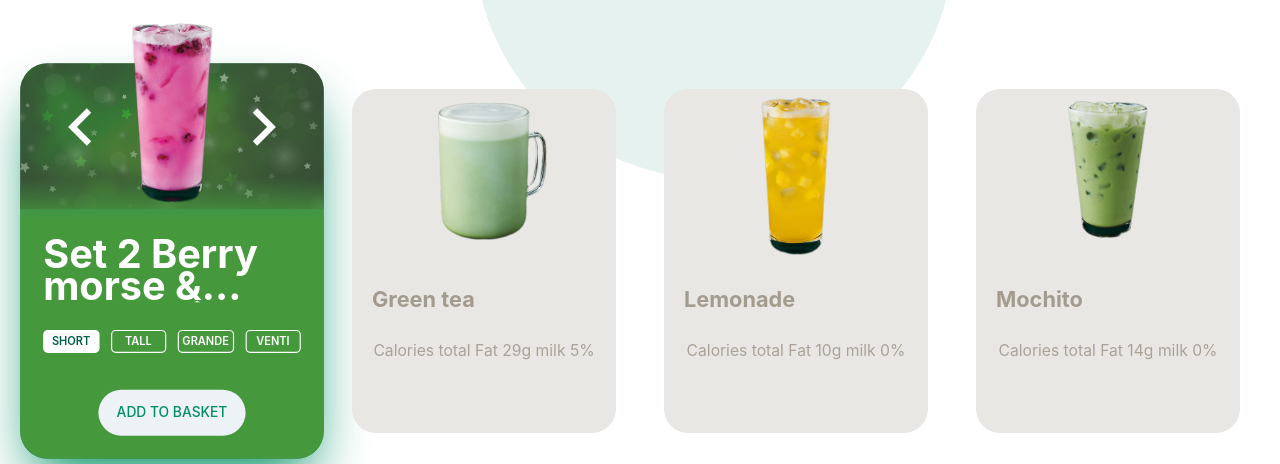
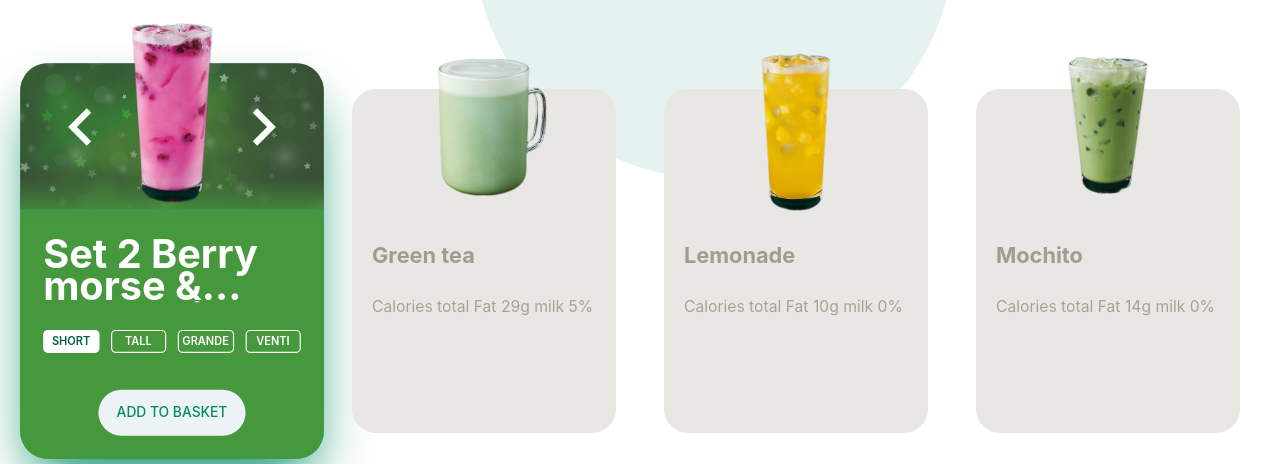
Before and after one commit to TarasMakarchuk/online-store, a Next.js app in the folder client/: page / in a window 1280 px wide. Shown: the part 171-635 px from the top of the page. Built offline with nearby package versions, Linux system fonts and the light colour scheme; no server answers.

Commit message:
:construction: console warnings fix

```diff
--- a/client/app/components/ui/catalog/carousel/Carousel.tsx
+++ b/client/app/components/ui/catalog/carousel/Carousel.tsx
@@ -11,6 +11,7 @@ export const Carousel: FC<{ products: IProduct[] }> = ({ products }) => {
 				<CarouselItem
 					product={product}
 					index={index}
+					key={index}
 				/>)
 			}
 		</section>
--- a/client/app/components/ui/catalog/carousel/carousel-item/CarouselItem.tsx
+++ b/client/app/components/ui/catalog/carousel/carousel-item/CarouselItem.tsx
@@ -5,9 +5,9 @@ import { TypeSize } from '@/store/cart/cart.types';
 import { ICarouselItem } from '@/ui/catalog/carousel/carousel-item/carousel.interface';
 import { CarouselNavigation } from '@/ui/catalog/carousel/carousel-item/carousel-navigation/CarouselNavigation';
 import cn from 'clsx';
-import styles from '../Carousel.module.scss';
 import { useCarousel } from '@/ui/catalog/carousel/carousel-item/useCarouse';
 import { useActions } from '@/hooks/useActions';
+import styles from '../Carousel.module.scss';
 
 export const CarouselItem: FC<ICarouselItem> = ({ product, index }) => {
 	const [selectedSize, setSelectedSize] = useState<TypeSize>('SHORT');
@@ -17,16 +17,16 @@ export const CarouselItem: FC<ICarouselItem> = ({ product, index }) => {
 	const isActive: boolean = index === selectedItemIndex;
 
 	return (
-		<button className={cn(styles.item, {
-			[styles.active]: isActive,
+		<div className={cn(styles.item, {
+			[styles.active]: isActive
 		})}
-		aria-label='Select-item'
-		role='button'
+			aria-label='Select-item'
+			role='button'
 		>
 
 			<div>
-				<CarouselNavigation onSelectedSlide={() => selectSlide(index)} product={product} isActive={isActive}/>
-				<button
+				<CarouselNavigation onSelectedSlide={() => selectSlide(index)} product={product} isActive={isActive} />
+				<div
 					className={styles.heading}
 					onClick={() => selectSlide(index)}
 				>
@@ -34,7 +34,7 @@ export const CarouselItem: FC<ICarouselItem> = ({ product, index }) => {
 					<span>
 						{product.name}
 					</span>
-				</button>
+				</div>
 
 				{isActive ?
 					<>
@@ -53,6 +53,6 @@ export const CarouselItem: FC<ICarouselItem> = ({ product, index }) => {
 				}
 			</div>
 
-		</button>
+		</div>
 	);
 };
--- a/client/app/components/ui/catalog/carousel/carousel-item/carousel-navigation/CarouselNavigation.tsx
+++ b/client/app/components/ui/catalog/carousel/carousel-item/carousel-navigation/CarouselNavigation.tsx
@@ -36,7 +36,6 @@ export const CarouselNavigation: FC<ICarouselNavigation> = ({ product, isActive,
 					onClick={() => onSelectedSlide()}
 				>
 					<Image
-
 						alt={product.name}
 						src={product.images[0]} width={315}
 						height={315}
```
